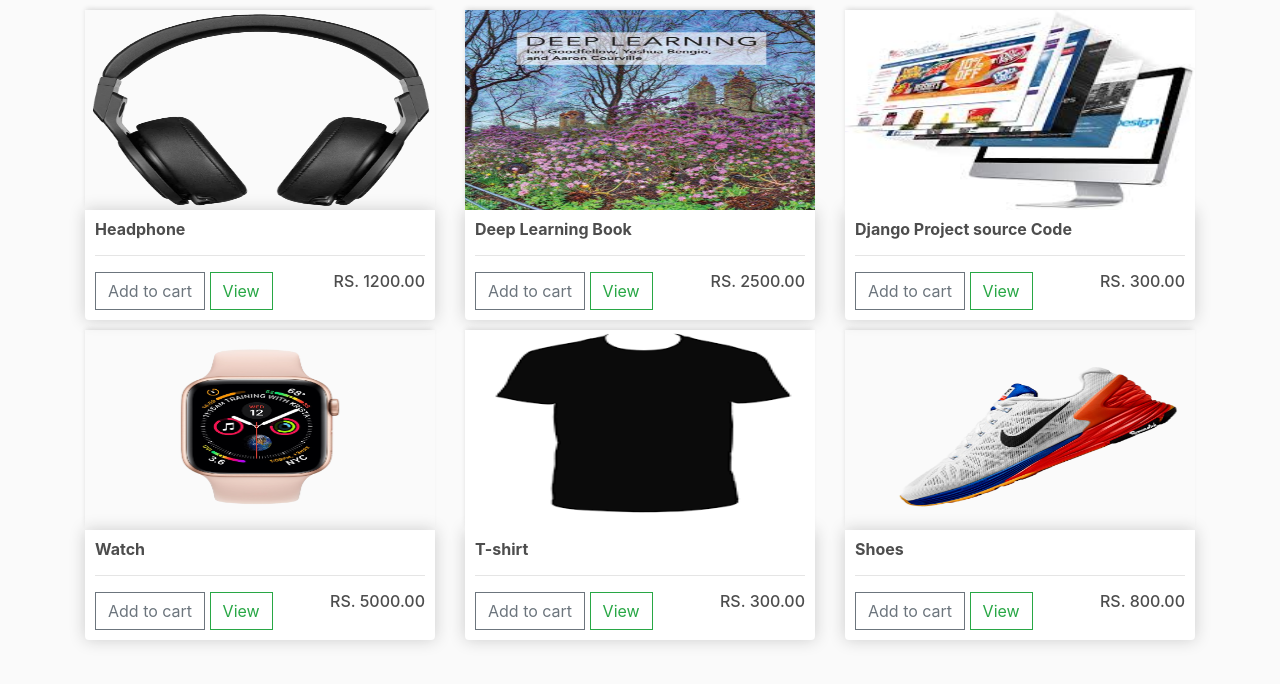
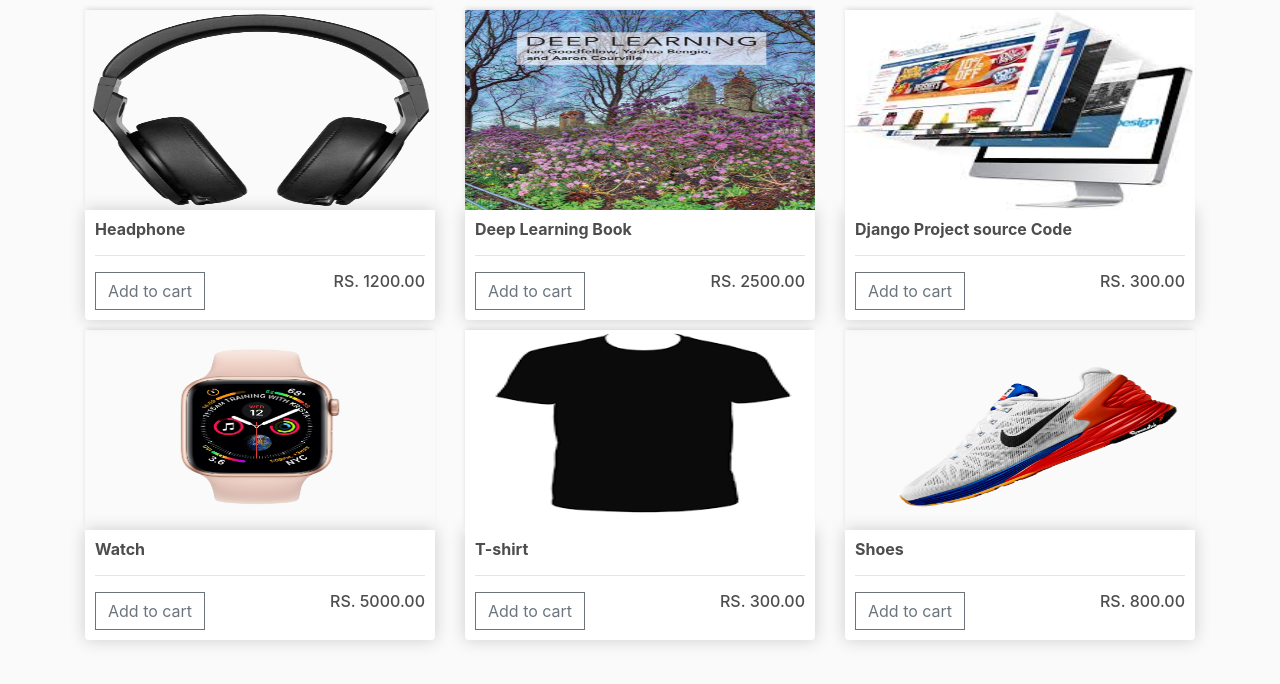
Before and after one commit to sjshashank31/ecom, a Django app: page / in a window 1280 px wide. Shown: the part 57-741 px from the top of the page. Run offline with Django 3.2, Linux system fonts and the light colour scheme; data comes from the database, SQL or seed files in the repository; some libraries are stand-ins or nearby versions.

Commit message:
Update store.html

```diff
--- a/templates/store.html
+++ b/templates/store.html
@@ -14,7 +14,6 @@
             <h6><strong>{{product.name}}</strong></h6>
             <hr>
             <button data-product="{{ product.id }}" data-action="add" class="btn btn-outline-secondary add-btn update-cart">Add to cart</button>
-            <a href="#" class="btn btn-outline-success">View</a>
             <h6 style="display:inline-block;float:right">RS. {{product.price| floatformat:2}}</h6>
         </div>
     </div>
```
